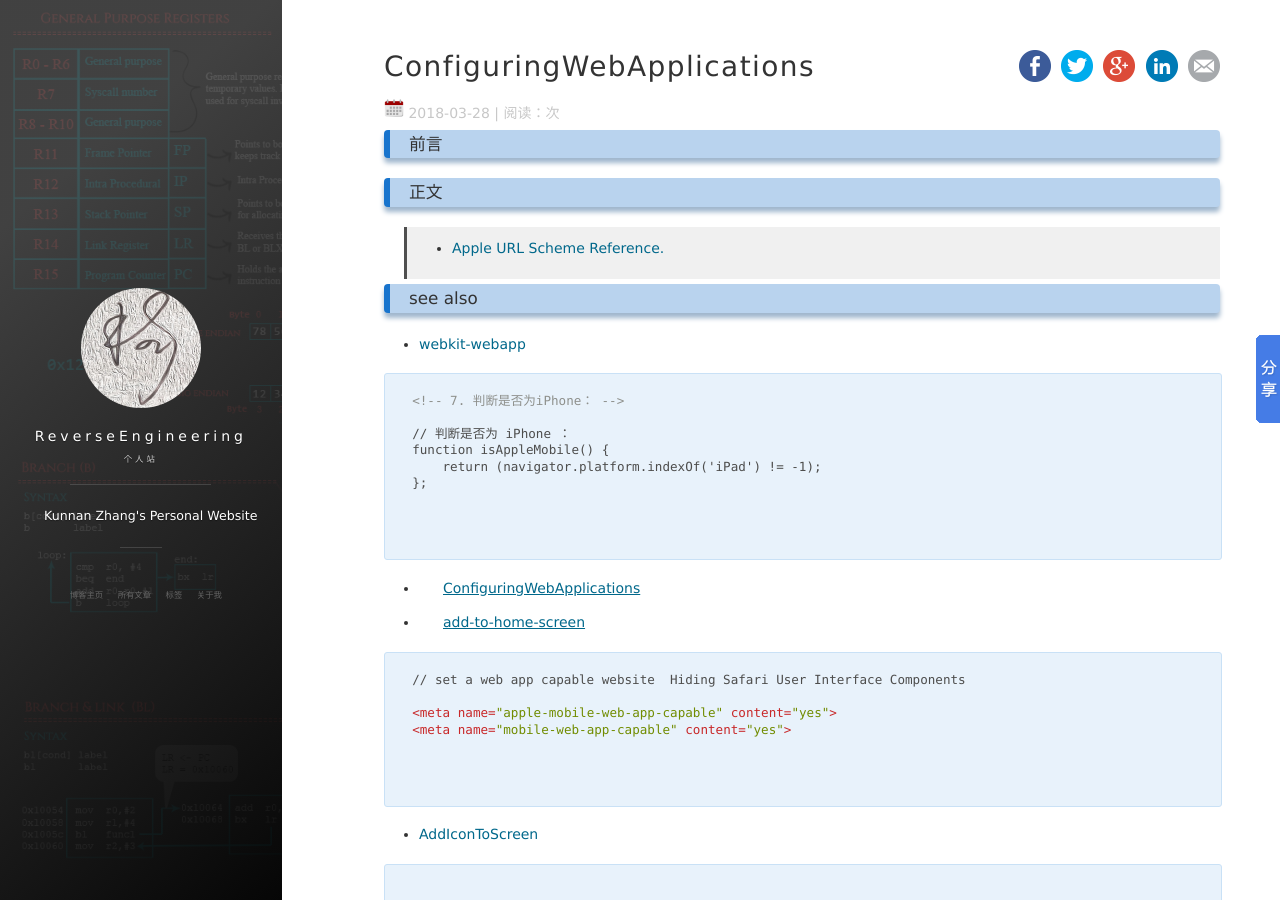
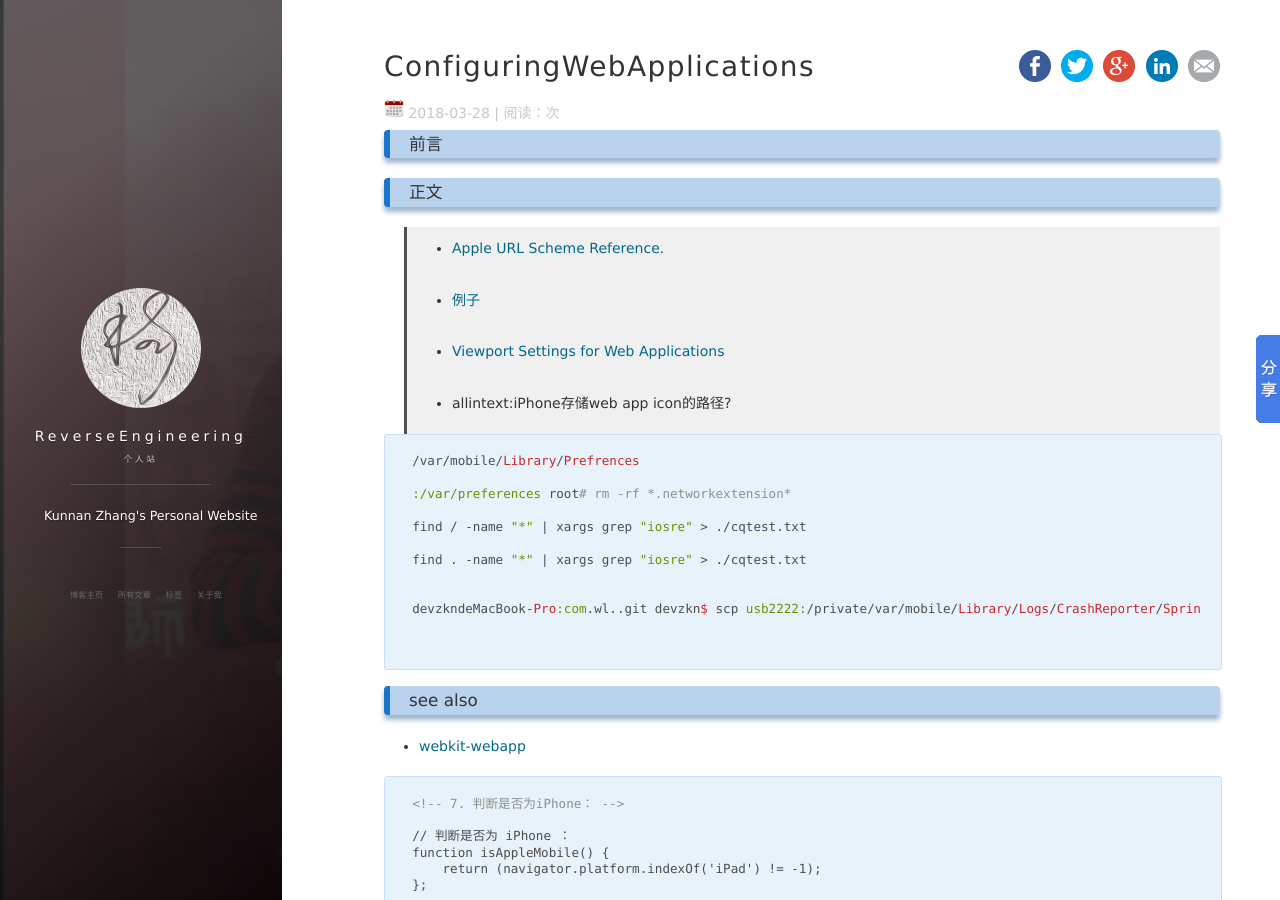
Before and after one commit to zhangkn/zhangkn.github.io, a Jekyll site: the page built from _posts/2018-03-28-ConfiguringWebApplications.md, in a window 1280 px wide and 900 px high. Built offline with Jekyll 4.4.1, drawn with Linux system fonts in a browser that asks for light colours; nearby versions of some CDN libraries; comment, search, counter and statistics services are not loaded; some of the changed text lies outside the part shown.

````diff
--- a/_includes/addTohomeScreen.html
+++ b/_includes/addTohomeScreen.html
@@ -4,6 +4,7 @@
 
 <!-- Specifying a Webpage Icon for Web Clip -->
 <!-- 在设置书签的时候可以显示好看的图标 -->
+
 <!-- <link rel="apple-touch-icon" href="touch-icon-iphone.png"> -->
 <!-- <link rel="apple-touch-icon" sizes="167x167" href="touch-icon-ipad-retina.png"> -->
 
--- a/_includes/head.html
+++ b/_includes/head.html
@@ -26,9 +26,14 @@ j=d.createElement(s),dl=l!='dataLayer'?'&l='+l:'';j.async=true;j.src=
   <meta property="og:title" content="{% if page.title %}{{ page.title | escape }}{% else %}{{ site.title | escape }}{% endif %}">
   <meta property="og:description" content="{% if page.excerpt %}{{ page.excerpt | strip_html | strip_newlines | truncate: 160 }}{% else %}{{ site.description }}{% endif %}">
 
+  <!--  icon、shortcut icon  start-->
+
+
   <link rel="icon" type="image/png" href="/images/favicon.png" />
   <link href="/images/favicon.png" rel="shortcut icon" type="image/png">
 
+
+  <!-- icon、shortcut icon  end   -->
   <link rel="stylesheet" href="{{ "/css/main.css" | prepend: site.baseurl }}">
   <link href="//netdna.bootstrapcdn.com/font-awesome/4.1.0/css/font-awesome.min.css" rel="stylesheet">
 
--- a/_includes/side-panel.html
+++ b/_includes/side-panel.html
@@ -1,4 +1,6 @@
-<header class="panel-cover {% if page.layout == 'post' or page.layout == 'page' %}panel-cover--collapsed{% endif %}" style="background-image: url('/images/background-cover.jpg')" itemscope itemtype="https://schema.org/WPHeader">
+<!-- 设置背景图片  background  <link rel="apple-touch-startup-image" href="/images/ConfiguringWebApplications/launch.jpeg">
+-->
+<header class="panel-cover {% if page.layout == 'post' or page.layout == 'page' %}panel-cover--collapsed{% endif %}" style="background-image: url('/images/ConfiguringWebApplications/launch.jpeg')" itemscope itemtype="https://schema.org/WPHeader">
   <div class="panel-main">
 
     <div class="panel-main__inner panel-inverted">
--- a/_posts/2018-03-28-ConfiguringWebApplications.md
+++ b/_posts/2018-03-28-ConfiguringWebApplications.md
@@ -17,7 +17,28 @@ site: https://zhangkn.github.io
 
 >* [Apple URL Scheme Reference.](https://developer.apple.com/library/content/featuredarticles/iPhoneURLScheme_Reference/Introduction/Introduction.html#//apple_ref/doc/uid/TP40007899)
 
-<!-- >* [例子]() -->
+>* [例子](https://github.com/zhangkn/zhangkn.github.io/blob/master/_includes/addTohomeScreen.html)
+
+
+>* [Viewport Settings for Web Applications](https://developer.apple.com/library/content/documentation/AppleApplications/Reference/SafariWebContent/UsingtheViewport/UsingtheViewport.html#//apple_ref/doc/uid/TP40006509-SW19)
+
+
+>* allintext:iPhone存储web app icon的路径?
+
+```
+/var/mobile/Library/Prefrences
+
+:/var/preferences root# rm -rf *.networkextension*
+
+find / -name "*" | xargs grep "iosre" > ./cqtest.txt
+
+find . -name "*" | xargs grep "iosre" > ./cqtest.txt
+
+
+devzkndeMacBook-Pro:com.wl..git devzkn$ scp usb2222:/private/var/mobile/Library/Logs/CrashReporter/SpringBoard-2018-03-23-153316.ips ~
+
+
+```
 
 ### see also
 
````
Also changed, not shown: _posts/2018-03-29-C1Driver’sLicense.md (added, +75 -0 lines), _posts/2018-03-29-setupVPNActive.md (added, +46 -0 lines).
